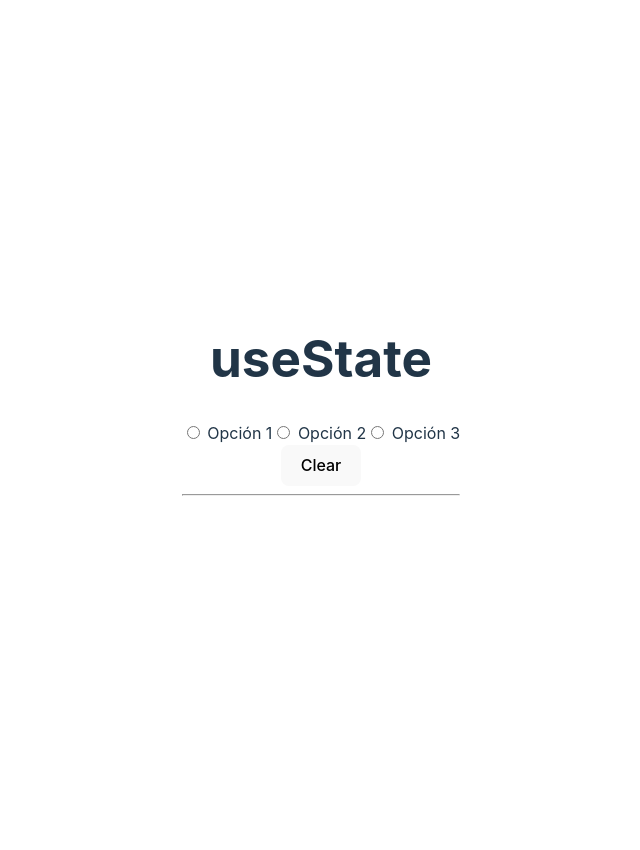
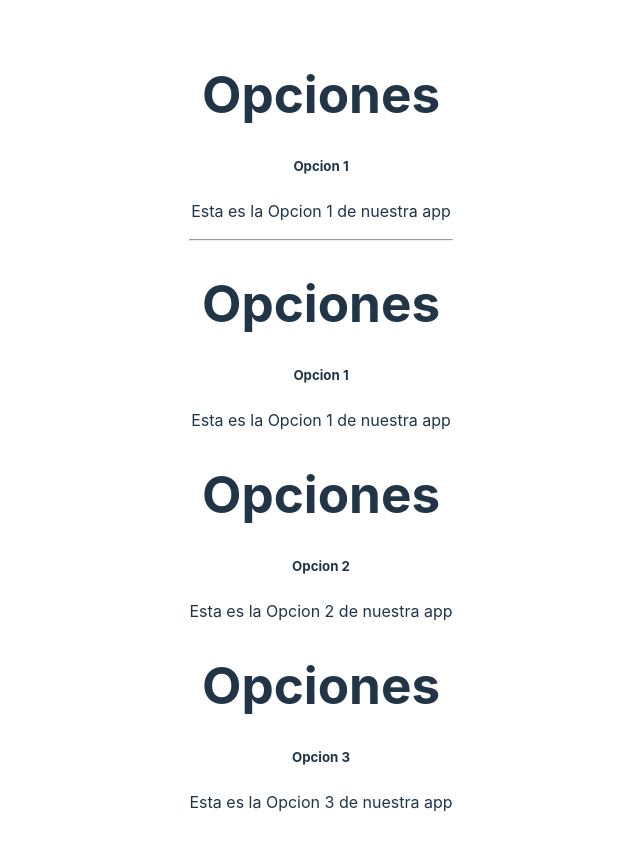
Before and after one commit to valpas312/React-InLearning, a React (Vite) app in the folder reactHooks/: page / in a window 1280 px wide. Shown: the top 850 px of the page, without its empty margins (319-959 px from the left). Before the commit the page ends 800 px from the top, so only its background shows below. Built offline with nearby package versions, Linux system fonts and the light colour scheme.

Commit message:
Pasaje de estado a subcomponentes con props

```diff
--- a/reactHooks/src/App.jsx
+++ b/reactHooks/src/App.jsx
@@ -1,11 +1,14 @@
 import './App.css'
-import MiComponente from './components/useState/MiComponente'
+import MiComponente1 from './components/estadosSubcomponentes/MiComponente1'
+// Importacion de componente de prueba useState
+// import MiComponente from './components/useState/MiComponente'
 
 function App() {
 
   return (
     <div className="App">
-      <MiComponente/>
+      {/* <MiComponente/> */}
+      <MiComponente1/>
     </div>
   )
 }
--- /dev/null
+++ b/reactHooks/src/components/estadosSubcomponentes/MiComponente1.jsx
@@ -0,0 +1,27 @@
+import React, { useState } from "react";
+import Opcion from "./Opcion";
+
+const MiComponente1 = () => {
+
+    const [name, setName] = useState("Opcion 1");
+
+    const [opciones, setOpciones] = useState([
+        { id: 1, name: "Opcion 1" },
+        { id: 2, name: "Opcion 2" },
+        { id: 3, name: "Opcion 3" }
+    ])
+
+  return <>
+    <Opcion name={name}/>
+    <hr/>
+    {opciones.map((opcion) => {
+        return (
+            <div key={opcion.id}>
+                <Opcion name={opcion.name}/>
+            </div>
+        )})
+    }
+  </>;
+};
+
+export default MiComponente1;
--- /dev/null
+++ b/reactHooks/src/components/estadosSubcomponentes/Opcion.jsx
@@ -0,0 +1,14 @@
+import React from 'react'
+
+const Opcion = (props) => {
+  return (<>
+    <h1>Opciones</h1>
+    <div>
+        <h5>{props.name}</h5>
+        <p>Esta es la {props.name} de nuestra app</p>
+    </div>
+  </>
+  )
+}
+
+export default Opcion
```
